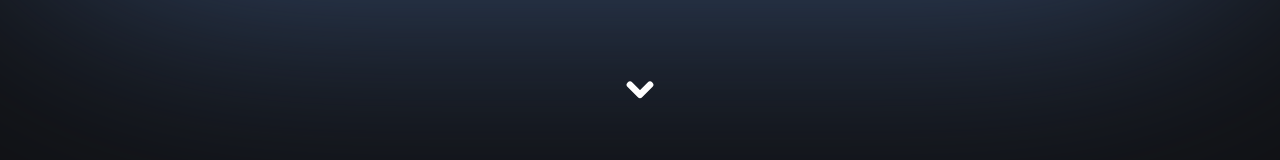
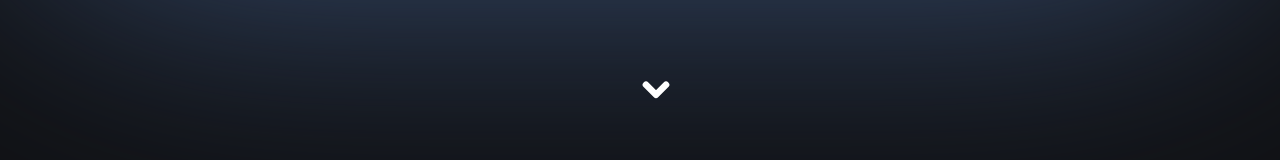
Before and after one commit to ballinyouup/bryan-huici-portfolio, a Next.js app: page / in a window 1280 px wide. Shown: the part 610-770 px from the top of the page. Built offline with nearby package versions, Linux system fonts and the light colour scheme; what prettier-plugin-tailwindcss would draw is missing.

Commit message:
fixed arrow position

```diff
--- a/src/components/ui/down-arrow.tsx
+++ b/src/components/ui/down-arrow.tsx
@@ -7,7 +7,6 @@ export default function DownArrow() {
             <motion.div
                 animate={{
                     y: [0, -10, 0],
-                    x: ['-20px'],
                 }}
                 transition={{
                     duration: 3,
@@ -17,7 +16,7 @@ export default function DownArrow() {
                 className="absolute bottom-20 left-1/2 z-10"
             >
                 <ChevronDown
-                    className="h-10 w-10 rounded-full"
+                    className="h-10 w-10 -translate-x-1 rounded-full"
                     strokeWidth={'4px'}
                 />
             </motion.div>
```
